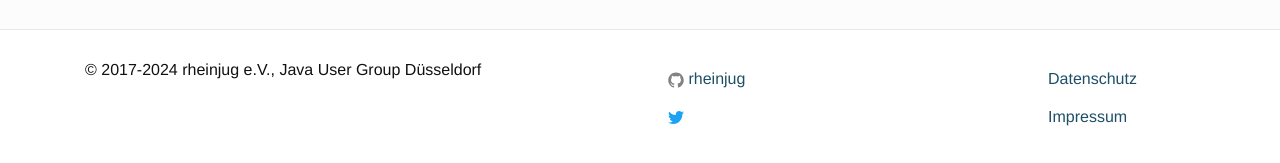
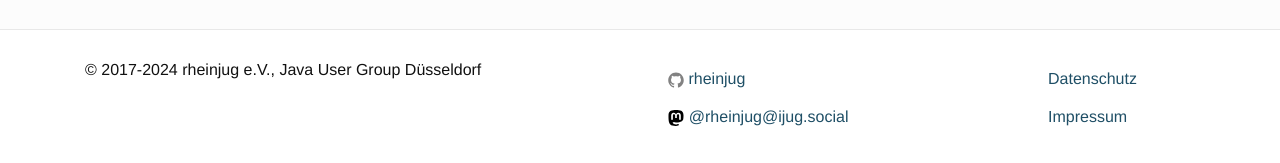
Before and after one commit to rheinjug/website, a Jekyll site: the page built from jekyll/_pages/veranstaltungen.html, in a window 1280 px wide. Shown: the part 1946-2109 px from the top of the page. Built offline with Jekyll 4.4.1, drawn with Linux system fonts in a browser that asks for light colours.

Commit message:
Update footer.html

```diff
--- a/jekyll/_includes/footer.html
+++ b/jekyll/_includes/footer.html
@@ -19,9 +19,8 @@
                     </a>
                 </div>
                 <div>
-                    <a class="btn btn-link" href="https://twitter.com/{{ site.twitter_username }}">
-                        <img src="files/twitter.svg" alt="" style="width: 1em; margin-right: 0.3em;">{{
-                        site.twitter_username }}
+                    <a class="btn btn-link" href="https://ijug.social/@rheinjug">
+                        <img src="files/mastodon.svg" alt="" style="width: 1em; margin-right: 0.3em;">@rheinjug@ijug.social
                     </a>
                 </div>
 
```
